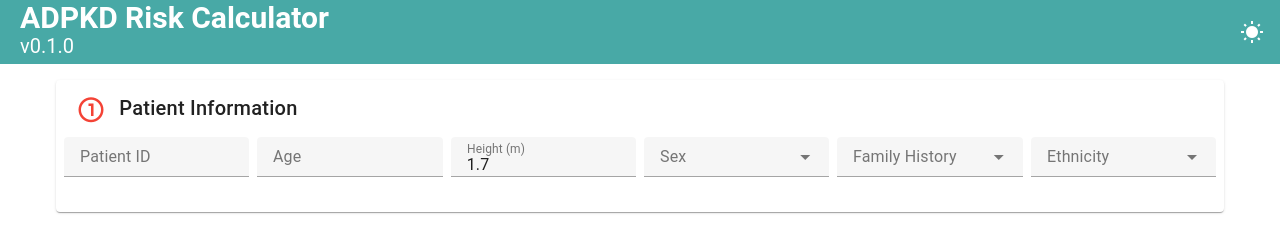
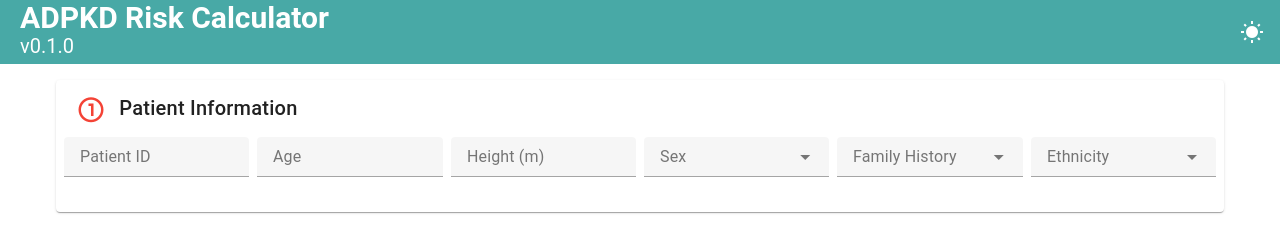
Before and after one commit to halbritter-lab/adpkd-risk, a Vue app: page / in a window 1280 px wide. Shown: the top 227 px of the page. Built offline with nearby package versions, Linux system fonts and the light colour scheme; what webfontloader would draw is missing.

Commit message:
refactor: Update height input validation in App.vue

```diff
--- a/src/App.vue
+++ b/src/App.vue
@@ -34,7 +34,7 @@
                     <v-text-field v-model="age" label="Age" type="number" :min="20" :max="80" required dense outlined density="compact" />
                   </v-col>
                   <v-col cols="12" sm="2" md="2">
-                    <v-text-field v-model="height" label="Height (m)" type="number" step="0.01" min="1" required dense outlined density="compact" />
+                    <v-text-field v-model="height" label="Height (m)" type="number" :min="1.4" :max="2.4" step="0.01" min="1" required dense outlined density="compact" />
                   </v-col>
                   <v-col cols="12" sm="2" md="2">
                     <v-select v-model="sex" :items="['Male', 'Female']" label="Sex" required dense outlined density="compact" />
@@ -183,7 +183,7 @@ export default {
       selectedTab: 'mayoPropkd',
       patientId: null,
       age: null,
-      height: 1.70,
+      height: null,
       sex: null,
       familyHistory: null,
       ethnicity: null,
```
